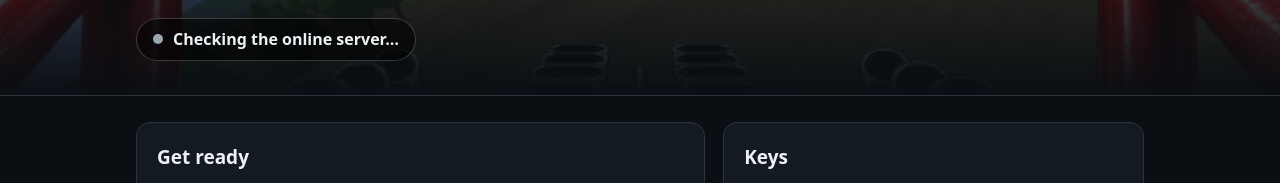
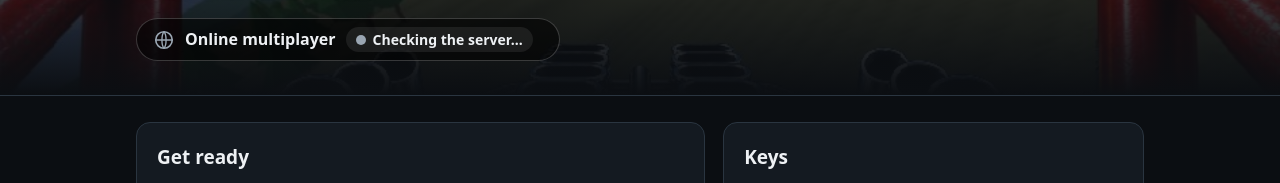
Before and after one commit to Popov2026/TOOLBOX_EMBY, a plain HTML site: page stunt_car_racer/native/web/index.html in a window 1280 px wide. Shown: the part 279-462 px from the top of the page. Drawn offline with Linux system fonts and the light colour scheme.

Commit message:
Page du jeu : indicateur « Multijoueur en ligne » (icône, serveur en marche / arrêté)
Co-Authored-By: Claude Opus 5.5 <noreply@anthropic.com>
Claude-Session: https://claude.ai/code/session_01BoQi5fchtCDWQQKbvF7ph5

```diff
--- a/stunt_car_racer/native/web/index.html
+++ b/stunt_car_racer/native/web/index.html
@@ -31,6 +31,13 @@
   .tagline { font-size: clamp(17px, 2.4vw, 21px); max-width: 640px; margin: 0 0 22px; text-shadow: 0 2px 12px rgba(0,0,0,.9); }
   .online { display: inline-flex; align-items: center; gap: 10px; background: rgba(0,0,0,.55); border: 1px solid rgba(255,255,255,.2);
             border-radius: 999px; padding: 8px 16px; font-weight: 600; }
+  .online { flex-wrap: wrap; row-gap: 4px; }
+  .online .netico { width: 22px; height: 22px; color: var(--muted); flex: none; }
+  .online.on .netico { color: var(--ok); } .online.off .netico { color: #d05050; }
+  .online .otitle { font-weight: 800; }
+  .online .ostate { display: inline-flex; align-items: center; gap: 7px; padding: 2px 10px; border-radius: 999px; background: rgba(255,255,255,.08); font-size: 14px; }
+  .online.on .ostate { background: rgba(72,209,122,.18); color: #9ff0bd; } .online.off .ostate { background: rgba(208,80,80,.2); color: #ffb3b3; }
+  #onlinetxt { font-weight: 600; }
   .dot { width: 10px; height: 10px; border-radius: 50%; background: var(--muted); flex: none; }
   .online.on .dot { background: var(--ok); animation: pulse 2s infinite; }
   .online.off .dot { background: #d05050; }
@@ -178,7 +185,13 @@
     </div>
     <h1>Stunt <span>Car</span> Racer</h1>
     <p class="tagline" data-t="tagline">The 1989 Atari ST classic by Geoff Crammond, in your browser — in HD, with online races.</p>
-    <div id="online" class="online"><span class="dot"></span><span id="onlinetxt">…</span></div>
+    <div id="online" class="online" role="status">
+      <svg class="netico" viewBox="0 0 24 24" aria-hidden="true"><circle cx="12" cy="12" r="9" fill="none" stroke="currentColor" stroke-width="1.8"/>
+        <path d="M3 12h18M12 3c3 3.2 3 14.8 0 18M12 3c-3 3.2-3 14.8 0 18" fill="none" stroke="currentColor" stroke-width="1.5"/></svg>
+      <span class="otitle" data-t="mpTitle">Online multiplayer</span>
+      <span class="ostate"><span class="dot"></span><span id="onlinestate">…</span></span>
+      <span id="onlinetxt"></span>
+    </div>
   </div>
 </header>
 
@@ -337,7 +350,7 @@
     gcrNews: "<b>Actualité :</b> MicroProse et Geoff Crammond font revenir les jeux Grand Prix sur Steam sous le nom <i>Geoff Crammond Racing</i> (GCR1 à GCR4), avec le Steam Workshop. Annoncé en décembre 2025, pour 2026.",
     thxText: "Pour Stunt Car Racer, la série Grand Prix et tous les souvenirs inoubliables que vous avez offerts à des générations de joueurs. Les circuits suspendus, les sauts impossibles, le châssis fissuré dans le dernier tour… Ce projet est un hommage sincère à votre travail.",
     foot: 'Stunt Car Racer © Geoff Crammond / Micro Style 1989 — données du jeu non fournies. Version native et images HD par Popov2026.',
-    ok: 'Prête', missing: 'Manquante', checking: 'Test du serveur en ligne…',
+    ok: 'Prête', missing: 'Manquante', checking: 'Test du serveur…', srvUp: 'Serveur en marche', srvDown: 'Serveur arrêté', mpTitle: 'Multijoueur en ligne',
     online: (p, g) => p + (p > 1 ? ' joueurs' : ' joueur') + ' en ligne' + (g > 0 ? ' · ' + g + (g > 1 ? ' courses' : ' course') + ' en cours' : ''),
     offline: 'Serveur en ligne injoignable pour le moment',
     badDisk: "Ce fichier n'est pas une image de disquette Atari ST (.st, ou .zip qui en contient une).",
@@ -351,7 +364,7 @@
     revWait: 'Wait a minute before another review.', revPending: 'You already have reviews waiting for approval.',
     revCountN: (n) => n + (n === 1 ? ' review' : ' reviews'),
     trkNone: 'None', trkReady: 'Ready', trkRemove: 'remove', trkBad: 'This file is not a circuits file (.trk).', trkSaved: 'Custom circuits ready: they will be loaded at start (F7 to switch).',
-    ok: 'Ready', missing: 'Missing', checking: 'Checking the online server…',
+    ok: 'Ready', missing: 'Missing', checking: 'Checking the server…', srvUp: 'Server running', srvDown: 'Server down',
     online: (p, g) => p + (p === 1 ? ' player' : ' players') + ' online' + (g > 0 ? ' · ' + g + (g === 1 ? ' race' : ' races') + ' in progress' : ''),
     offline: 'Online server unreachable right now',
     badDisk: 'This file is not an Atari ST disk image (.st, or a .zip containing one).',
@@ -387,7 +400,8 @@
   function showOnline() {
     const el = $('online');
     el.classList.toggle('on', !!online && online.p >= 0); el.classList.toggle('off', !!online && online.p < 0);
-    $('onlinetxt').textContent = !online ? T('checking') : online.p >= 0 ? T('online', online.p, online.g) : T('offline');
+    $('onlinestate').textContent = !online ? T('checking') : online.p >= 0 ? T('srvUp') : T('srvDown');
+    $('onlinetxt').textContent = online && online.p >= 0 ? T('online', online.p, online.g) : '';
   }
   function probeOnline() {
     if (running) return;
```
